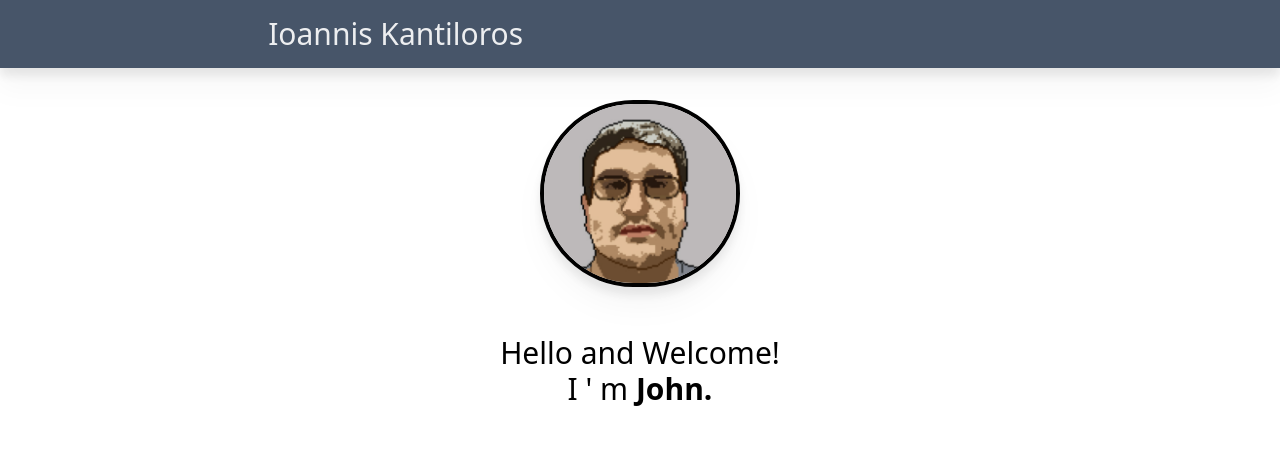
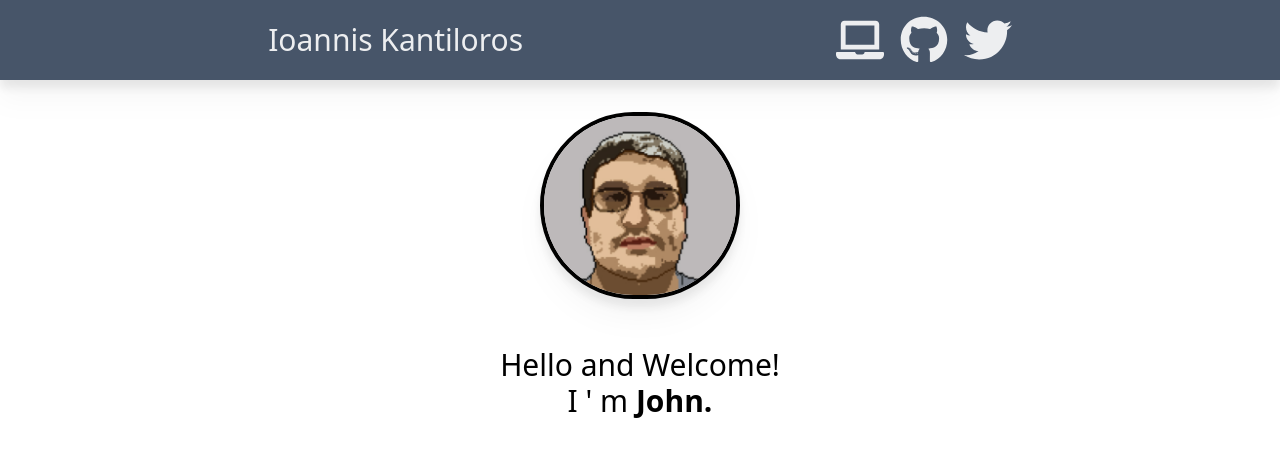
Before and after one commit to ondairos/blog, a Next.js app: page / in a window 1280 px wide. Shown: the top 456 px of the page. Built offline with nearby package versions, Linux system fonts and the light colour scheme.

Commit message:
added icon links to Nav

```diff
--- a/app/components/Navbar.tsx
+++ b/app/components/Navbar.tsx
@@ -1,6 +1,7 @@
 import React from "react";
 // for links
 import Link from "next/link";
+import { FaTwitter, FaGithub, FaLaptop } from "react-icons/fa";
 
 export default function Navbar() {
   return (
@@ -14,6 +15,26 @@ export default function Navbar() {
             Ioannis Kantiloros
           </Link>
         </h1>
+        <div className="flex flex-row justify-center sm:justify-evenly align-middle gap-4 text-white text-4xl lg:text-5xl">
+          <Link
+            className="text-white/90 hover:text-white"
+            href="https://ondairos.github.io/portfolio/"
+          >
+            <FaLaptop />
+          </Link>
+          <Link
+            className="text-white/90 hover:text-white"
+            href="https://github.com/ondairos"
+          >
+            <FaGithub />
+          </Link>
+          <Link
+            className="text-white/90 hover:text-white"
+            href="https://twitter.com/Ondairos"
+          >
+            <FaTwitter />
+          </Link>
+        </div>
       </div>
     </nav>
   );
```
